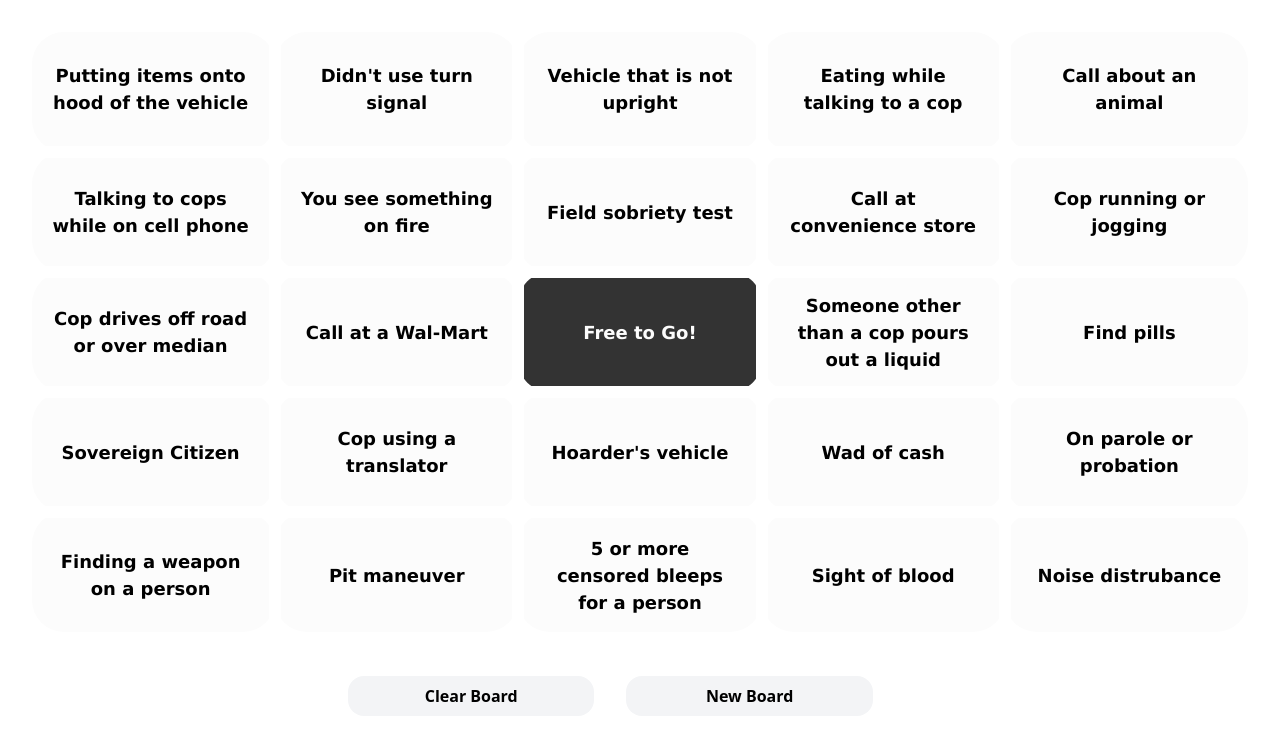
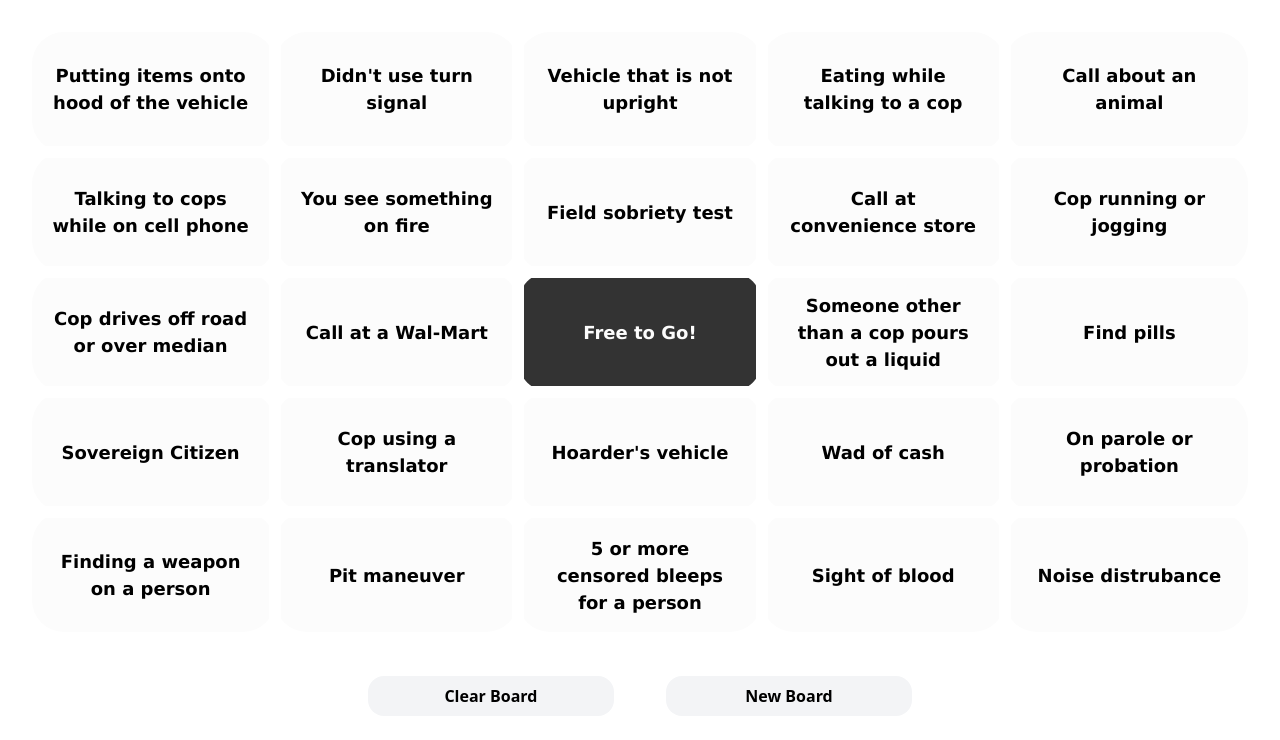
Before and after one commit to iArtemyst/_bingo-board, a website: page index.html in a window 1280 px wide. Drawn offline with nearby package versions, Linux system fonts and the light colour scheme.

Commit message:
really centered for real?

```diff
--- a/index.html
+++ b/index.html
@@ -12,11 +12,11 @@
 
             </table>
         </div>
-        <div class="w-[50%] h-auto flex relative left-[50%] -translate-x-[50%] p-3">
-            <button id="clearButton" class="text-3x1 bg-gray-100 hover:bg-[#333333] border-none text-black hover:text-white font-bold border-2 rounded-2xl px-4 py-2 min-w-auto w-[40%] h-auto mx-4 text-nowrap">
+        <div class="w-[50%] h-auto flex absolute left-[50%] -translate-x-[50%] me-auto ms-auto p-3 justify-evenly">
+            <button id="clearButton" class="text-l bg-gray-100 hover:bg-[#333333] border-none text-black hover:text-white font-bold border-2 rounded-2xl px-4 py-2 min-w-auto w-[40%] h-auto mx-4 text-nowrap">
                 Clear Board
             </button>
-            <button id="refreshButton" class="text-3x1 bg-gray-100 hover:bg-[#333333] border-none text-black hover:text-white font-bold border-2 rounded-2xl px-4 py-2 min-w-auto w-[40%] h-auto mx-4 text-nowrap">
+            <button id="refreshButton" class="text-l bg-gray-100 hover:bg-[#333333] border-none text-black hover:text-white font-bold border-2 rounded-2xl px-4 py-2 min-w-auto w-[40%] h-auto mx-4 text-nowrap">
                  New Board
             </button>
         </div>
```
